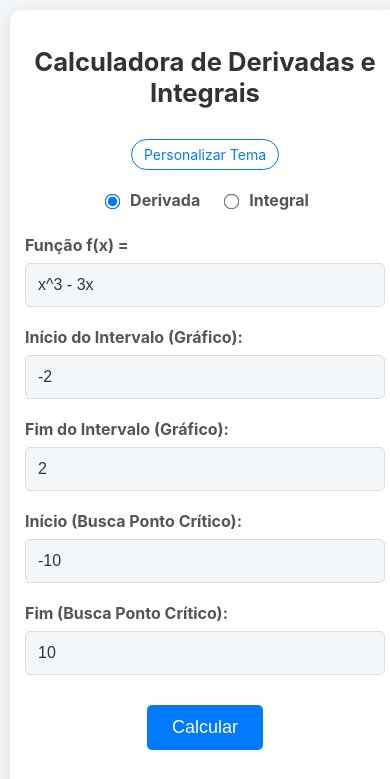
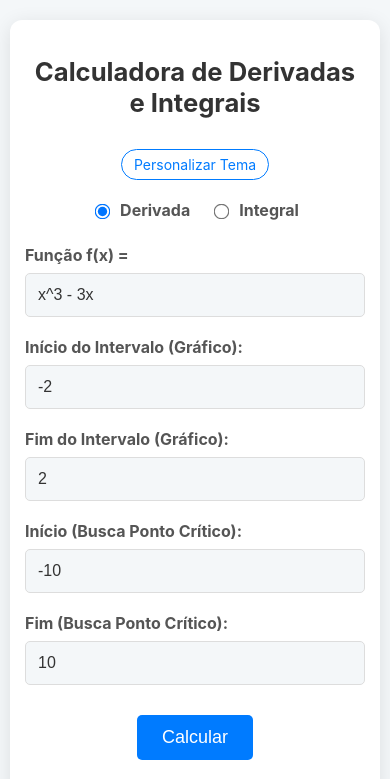
Before and after one commit to DevStrawberry/calculus-calculator-js, a React (Create React App) app in the folder frontend/: page / in a window 390 px wide. Shown: the top 779 px of the page. Built offline with nearby package versions, Linux system fonts and the light colour scheme.

Commit message:
fix: Perfect horizontal centering on all devices

```diff
--- a/frontend/src/components/Calculator.css
+++ b/frontend/src/components/Calculator.css
@@ -84,12 +84,12 @@ body {
   padding: 20px 30px;
   border-radius: 12px;
   box-shadow: 0 4px 20px var(--shadow-color);
-  width: 100%;
   max-width: 600px;
   box-sizing: border-box;
   text-align: center;
   position: relative; /* Necessário para posicionar o seletor de tema */
   transition: background-color 0.3s, box-shadow 0.3s;
+  margin: 40px auto;
 }
 
 .calculator-container h1 {
@@ -242,7 +242,7 @@ body {
   .calculator-container {
     /* Reduz o padding horizontal para dar mais espaço ao conteúdo */
     padding: 20px 15px;
-    margin: 10px; /* Adiciona uma pequena margem para não colar nas bordas da tela */
+    margin: 20px 10px; /* Adiciona uma pequena margem para não colar nas bordas da tela */
   }
 
   .calculator-container h1 {
```
